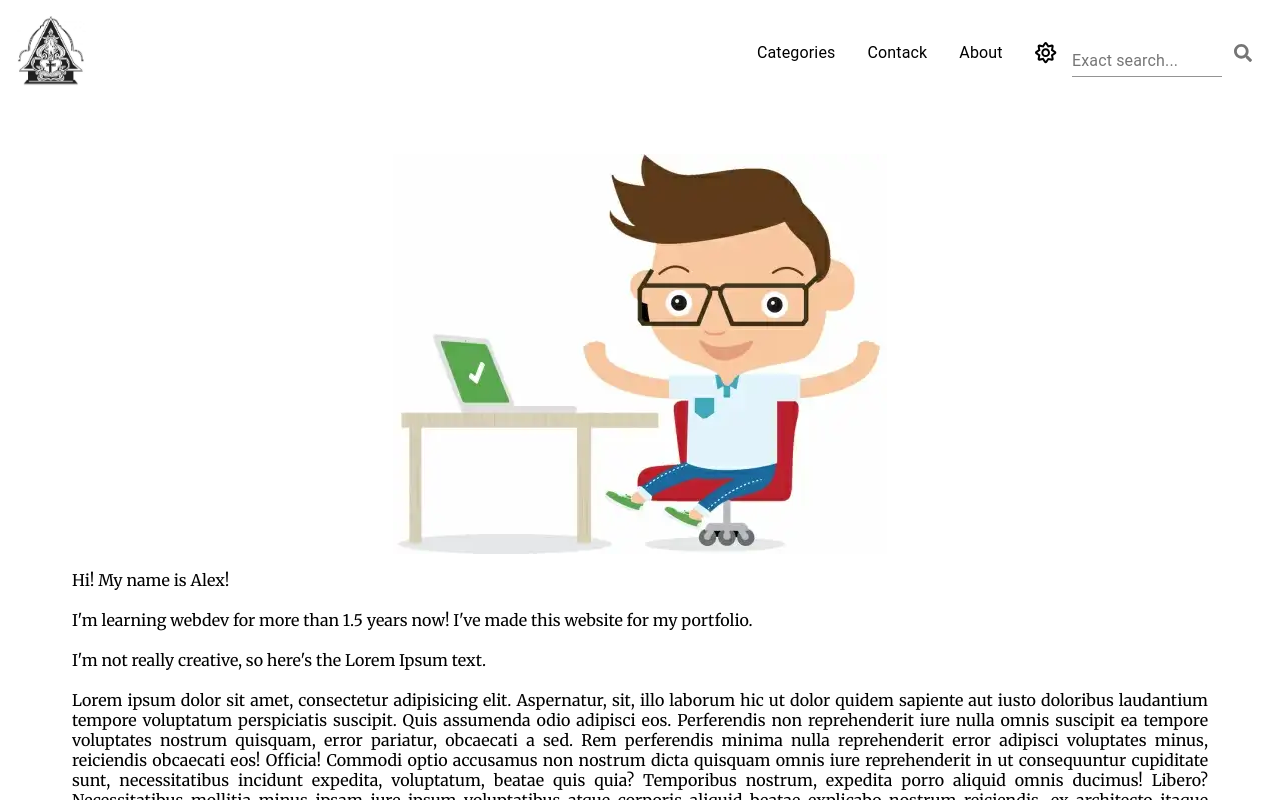
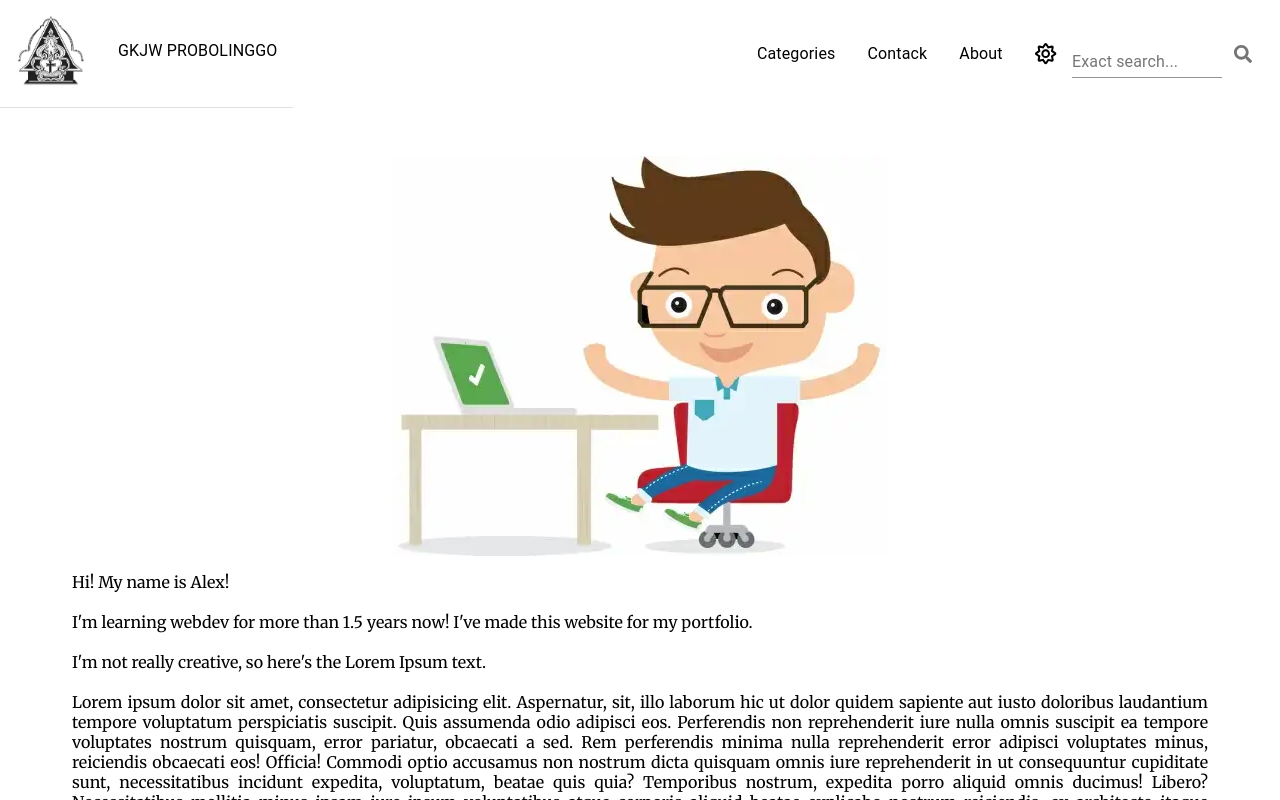
Before and after one commit to Julius-745/gkjwpro, a Next.js app: page /about in a window 1280 px wide. Shown: the top 800 px of the page. Built offline with nearby package versions, Linux system fonts and the light colour scheme; no server answers.

Commit message:
tiitle header

```diff
--- a/components/header/Logo.js
+++ b/components/header/Logo.js
@@ -1,11 +1,34 @@
-import Link from 'next/link'
+import Link from 'next/link';
+import React from 'react';
+import { withStyles, makeStyles } from '@material-ui/core/styles';
+import Typography from '@material-ui/core/Typography';
+import TableRow from '@material-ui/core/TableRow';
+import TableCell from '@material-ui/core/TableCell';
 
+
+const StyledTableRow = withStyles((theme) => ({
+  root: {
+    '&:nth-of-type(odd)': {
+      border: 0,
+    },
+  },
+}))(TableRow);
 export default function Logo({ setIsMenuOpen }) {
   return (
+    <StyledTableRow>
+      <TableCell>
     <Link href="/">
       <a onClick={() => setIsMenuOpen(false)}>
         <img src="/img/Logo_GKJW.jpg" alt="website logo" width="70" height="70" className="logo" />
       </a>
     </Link>
+    </TableCell>
+    <TableCell>
+    <Typography gutterBottom className="Tittle">
+        GKJW PROBOLINGGO
+    </Typography>
+    </TableCell>
+    </StyledTableRow>
+
   )
 }
```
